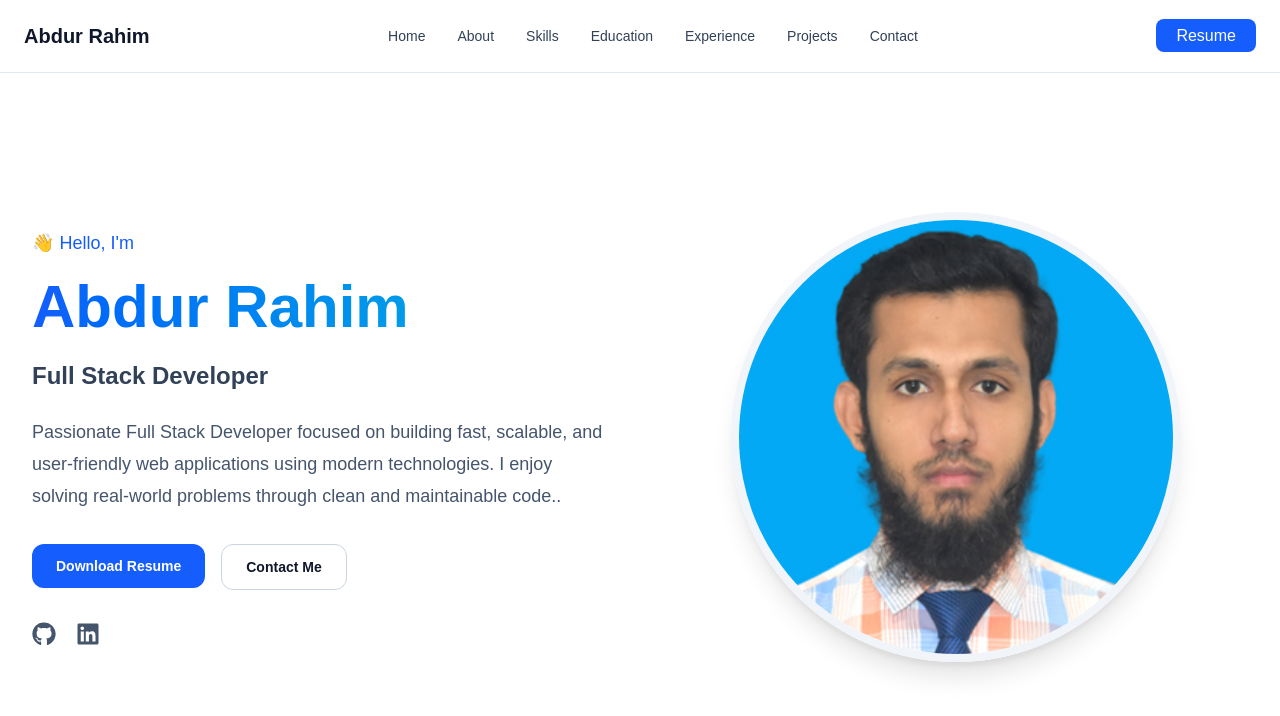
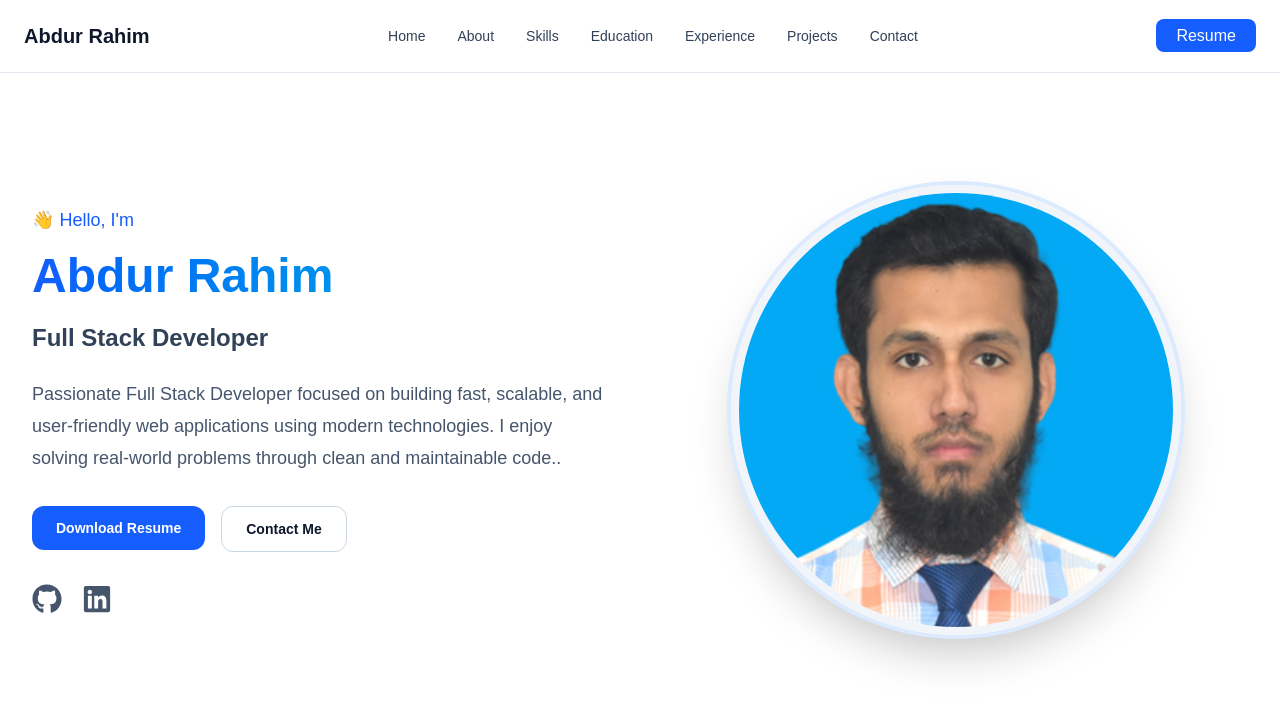
Before and after one commit to Abdur-Rahim-web/my-portfolio-web, a Next.js app: page / in a window 1280 px wide. Shown: the top 716 px of the page. Built offline with nearby package versions, Linux system fonts and the light colour scheme.

Commit message:
feat: complete hero section

```diff
--- a/src/components/sections/Hero.tsx
+++ b/src/components/sections/Hero.tsx
@@ -10,7 +10,7 @@ const Hero = () => {
     return (
         <Section
             id="home"
-            className="min-h-[calc(100vh-72px)] flex items-center"
+            className="py-20 lg:py-28 flex items-center"
         >
             <div className="grid items-center gap-12 lg:grid-cols-2">
                 {/* Left Content */}
@@ -26,7 +26,7 @@ const Hero = () => {
                         👋 Hello, I&apos;m
                     </p>
 
-                    <h1 className="mt-3 text-5xl font-extrabold leading-tight bg-linear-to-r from-blue-600 to-cyan-500 bg-clip-text text-transparent lg:text-6xl">
+                    <h1 className="mt-3 text-4xl lg:text-5xl font-extrabold leading-tight bg-linear-to-r from-blue-600 to-cyan-500 bg-clip-text text-transparent ">
                         {profile.name}
                     </h1>
 
@@ -68,7 +68,7 @@ const Hero = () => {
                                     target="_blank"
                                     rel="noopener noreferrer"
                                     aria-label={item.name}
-                                    className="text-2xl text-slate-600 transition-all duration-300 hover:-translate-y-1 hover:text-blue-600"
+                                    className="text-3xl text-slate-600 transition-all duration-300 hover:-translate-y-1 hover:text-blue-600"
                                 >
                                     <Icon />
                                 </a>
@@ -94,7 +94,7 @@ const Hero = () => {
                         width={450}
                         height={450}
                         priority
-                        className=" rounded-full border-8 border-slate-100 object-cover shadow-xl transition-transform duration-300 hover:scale-105 "
+                        className=" rounded-full border-8 border-slate-100 object-cover shadow-2xl ring-4 ring-blue-100 transition-transform duration-300 hover:scale-105 "
                     />
                 </motion.div>
             </div>
```
